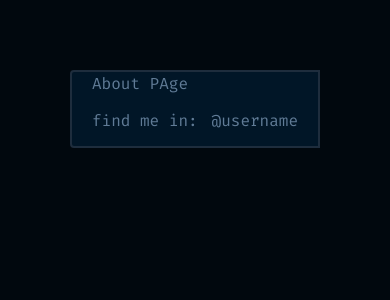
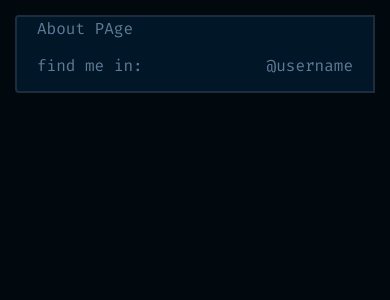
Before and after one commit to Pavel-Retunskih/portfolionext, a Next.js app: page /about_me in a window 390 px wide. Shown: the top 300 px of the page. Built offline with nearby package versions, Linux system fonts and the light colour scheme.

Commit message:
fix content display

```diff
--- a/src/app/layout.tsx
+++ b/src/app/layout.tsx
@@ -23,7 +23,8 @@ export default function RootLayout({
       >
       <Analytics/>
       <div className={'flex items-center justify-center'}>
-        <div className={'max-w-[1782px] w-full m-[70px]  border-2 border-lines bg-primary-blue rounded-s px-5'}>
+        <div className={'m-[15px] max-w-[1782px] w-full md:m-[70px]  border-2 border-lines bg-primary-blue' +
+            ' rounded-s px-5'}>
           <Header/>
           {children}
           <Footer/>
```
